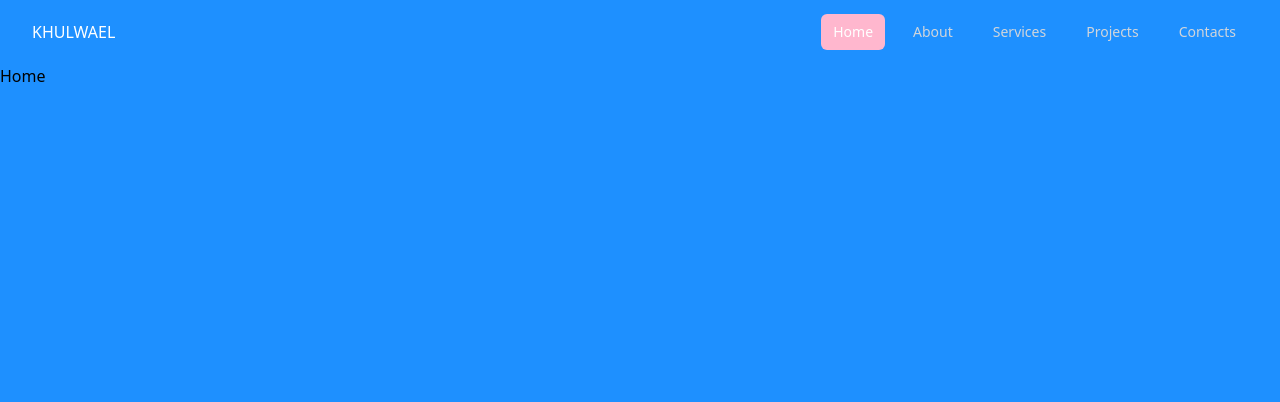
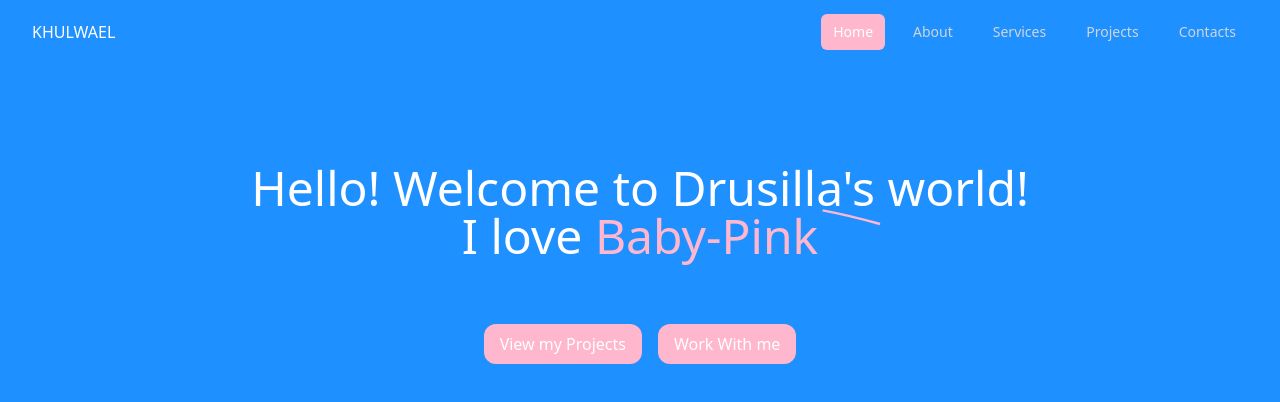
Before and after one commit to drusykhulwi/portfolio, a React (Create React App) app in the folder frontend/: page / in a window 1280 px wide. Shown: the top 402 px of the page. Built offline with nearby package versions, Linux system fonts and the light colour scheme.

Commit message:
Developed the homepage

```diff
--- a/frontend/src/components/Home.js
+++ b/frontend/src/components/Home.js
@@ -1,8 +1,69 @@
-import React from 'react'
+import React, { useState, useEffect } from 'react'
+
+const likes = ['Coca-Cola', 'Coffee', 'Baby-Pink', 'teddy-bears'];
 
 function Home() {
+  const [currentIndex, setCurrentIndex] = useState(0);
+
+  useEffect(() => {
+    const interval = setInterval(() => {
+      setCurrentIndex((prevIndex) => (prevIndex + 1) % likes.length);
+    }, 2000);
+
+    return () => clearInterval(interval);
+  }, []);
+
   return (
-    <div>Home</div>
+    <div className="min-h-[50vh] flex flex-col items-center justify-center gap-8 sm:gap-12 lg:gap-16 px-4 sm:px-6 lg:px-8" id="home">
+      <div className="relative w-full max-w-4xl">
+        <h1 className='text-white text-2xl sm:text-3xl md:text-4xl lg:text-5xl text-center leading-tight'>
+          Hello! Welcome to Drusilla's world! <br/> I love <span className='text-secondary'>{likes[currentIndex]}</span>
+        </h1>
+
+        {/* Animated curved line */}
+        <svg
+          className="absolute top-0 left-0 w-full h-full pointer-events-none"
+          viewBox="0 0 900 160"
+          xmlns="http://www.w3.org/2000/svg"
+          preserveAspectRatio="xMidYMid meet"
+        >
+          <path
+            d="M 500 100 Q 600 30 850 100"
+            stroke="#FFB7CE"
+            strokeWidth="4"
+            fill="none"
+            style={{
+              strokeDasharray: '350',
+              strokeDashoffset: '350',
+              animation: 'draw 3s ease-in-out infinite'
+            }}
+          />
+        </svg>
+      </div>
+
+      <div className='flex sm:flex-row justify-center items-center gap-4 w-full max-w-md'>
+        <button className='w-auto sm:w-auto px-4 py-2 bg-secondary text-white rounded-xl hover:bg-primary-light transition-colors duration-200 text-sm sm:text-base'>
+          View my Projects
+        </button>
+        <button className='w-auto sm:w-auto px-4 py-2 bg-secondary text-white rounded-xl hover:bg-primary-light transition-colors duration-200 text-sm sm:text-base'>
+          Work With me
+        </button>
+      </div>
+
+      <style jsx>{`
+        @keyframes draw {
+          0% {
+            stroke-dashoffset: 350;
+          }
+          50% {
+            stroke-dashoffset: 0;
+          }
+          100% {
+            stroke-dashoffset: -350;
+          }
+        }
+      `}</style>
+    </div>
   )
 }
 
```
